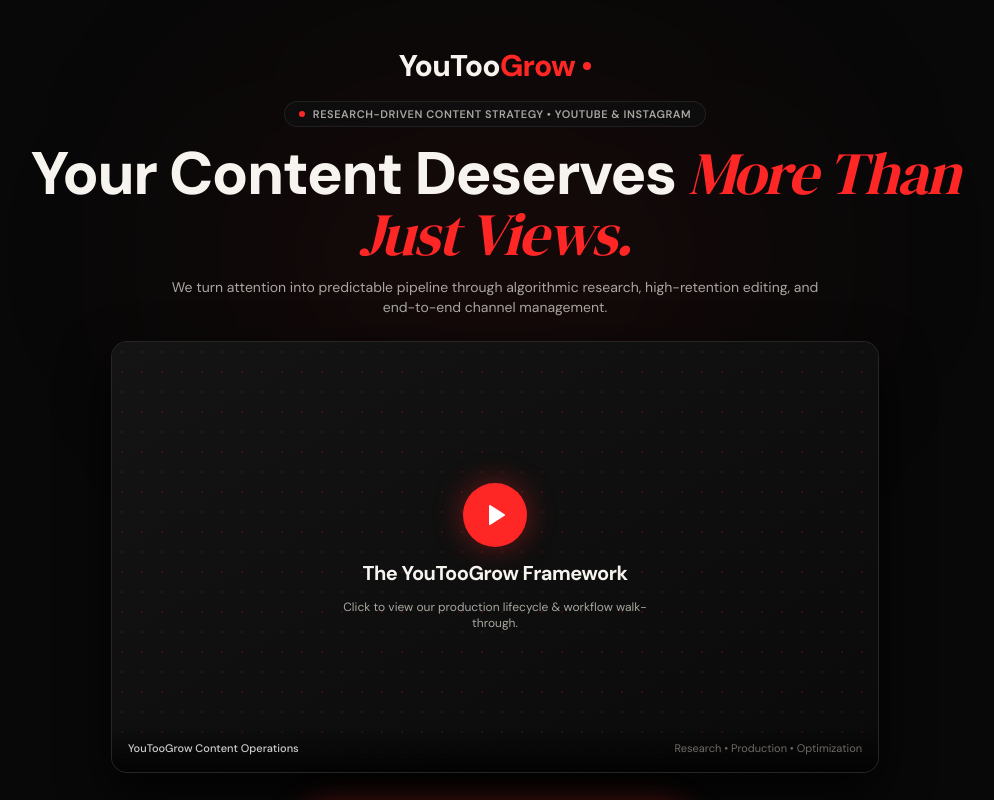
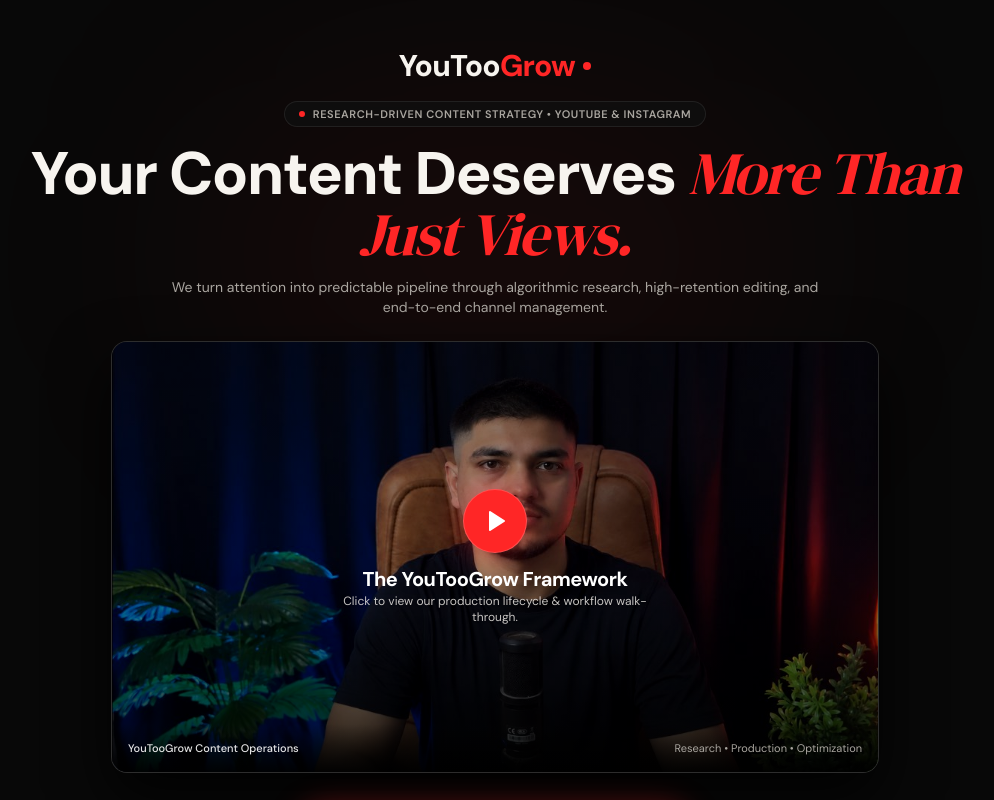
Before and after one commit to RITIKSINGH-DEOS/YouTooGrow, a Next.js app: page / in a window 1280 px wide. Shown: the top 800 px of the page, without its empty margins (145-1139 px from the left). Built offline with nearby package versions, Linux system fonts and the light colour scheme.

Commit message:
feat(hero): replace dot-grid placeholder with real founder studio photo

```diff
--- a/src/components/hero/hero-section.tsx
+++ b/src/components/hero/hero-section.tsx
@@ -2,6 +2,7 @@
 
 import { useState } from "react";
 import Link from "next/link";
+import Image from "next/image";
 import { ArrowUpRight, Play, CheckCircle2, TrendingUp, Sparkles, X } from "lucide-react";
 
 interface HeroSectionProps {
@@ -65,8 +66,8 @@ export function HeroSection({ videoSrc }: HeroSectionProps) {
           end-to-end channel management.
         </p>
 
-        {/* The Video Framework Card */}
-        <div className="relative aspect-video max-w-3xl mx-auto rounded-2xl overflow-hidden border border-white/[0.09] bg-[#101010] shadow-[0_20px_50px_rgba(0,0,0,0.8)] group mb-8">
+        {/* The Video Framework Card with Real Founder Studio Photo */}
+        <div className="relative aspect-video max-w-3xl mx-auto rounded-2xl overflow-hidden border border-white/[0.12] bg-[#101010] shadow-[0_25px_60px_rgba(0,0,0,0.85)] group mb-8">
           {isPlaying && videoSrc ? (
             <iframe
               src={videoSrc}
@@ -76,33 +77,44 @@ export function HeroSection({ videoSrc }: HeroSectionProps) {
               allowFullScreen
             />
           ) : (
-            <div className="absolute inset-0 bg-gradient-to-br from-[#141414] via-[#0f0f0f] to-[#0a0a0a] flex flex-col items-center justify-center p-6 text-center">
-              {/* Dot Grid */}
+            <div className="relative w-full h-full">
+              {/* Founder Studio Photo */}
+              <Image
+                src="/images/introduction/founder-intro.jpg"
+                alt="YouTooGrow Founder"
+                fill
+                priority
+                sizes="(max-width: 768px) 100vw, 768px"
+                className="object-cover object-top sm:object-center group-hover:scale-105 transition-transform duration-700 brightness-[0.85] contrast-[1.05]"
+              />
+
+              {/* Cinematic Vignette Overlays */}
               <div
-                className="absolute inset-0 opacity-15 bg-[radial-gradient(#ff2626_1px,transparent_1px)] [background-size:20px_20px]"
+                className="absolute inset-0 bg-gradient-to-t from-black/85 via-black/20 to-black/40 pointer-events-none"
                 aria-hidden="true"
               />
 
-              <div className="relative z-10 space-y-3">
+              {/* Center Play Button & Framework Text */}
+              <div className="absolute inset-0 flex flex-col items-center justify-center p-6 text-center z-10">
                 <button
                   type="button"
                   onClick={handlePlayClick}
-                  className="w-14 h-14 sm:w-16 sm:h-16 mx-auto rounded-full bg-[#ff2626] border border-[#ff2626]/40 flex items-center justify-center hover:scale-110 hover:bg-[#d90808] text-white transition-all duration-300 shadow-[0_0_30px_rgba(255,38,38,0.4)] focus:outline-none"
+                  className="w-14 h-14 sm:w-16 sm:h-16 rounded-full bg-[#ff2626] border border-white/20 flex items-center justify-center hover:scale-110 hover:bg-[#d90808] text-white transition-all duration-300 shadow-[0_0_35px_rgba(255,38,38,0.5)] focus:outline-none mb-3"
                   aria-label="Play introduction video"
                 >
                   <Play className="w-6 h-6 fill-current ml-0.5" />
                 </button>
-                <h3 className="text-lg sm:text-xl font-bold text-[#f7f4ef] tracking-tight">
+                <h3 className="text-lg sm:text-xl font-bold text-white tracking-tight drop-shadow-md">
                   The YouTooGrow Framework
                 </h3>
-                <p className="text-xs text-[#aaa6a0] max-w-xs mx-auto">
+                <p className="text-xs text-[#f7f4ef]/80 max-w-xs mx-auto drop-shadow-sm">
                   Click to view our production lifecycle &amp; workflow walk-through.
                 </p>
               </div>
 
               {/* Card Footer Bar */}
-              <div className="absolute bottom-0 inset-x-0 p-3 sm:p-4 bg-gradient-to-t from-black/80 to-transparent flex items-center justify-between text-[11px] text-[#6f6b67] z-10">
-                <span className="font-medium text-white/80">YouTooGrow Content Operations</span>
+              <div className="absolute bottom-0 inset-x-0 p-3 sm:p-4 bg-gradient-to-t from-black/90 to-transparent flex items-center justify-between text-[11px] text-[#aaa6a0] z-10">
+                <span className="font-medium text-white/90">YouTooGrow Content Operations</span>
                 <span>Research &bull; Production &bull; Optimization</span>
               </div>
             </div>
```
Also changed, not shown: public/images/introduction/founder-intro.jpg (added).
